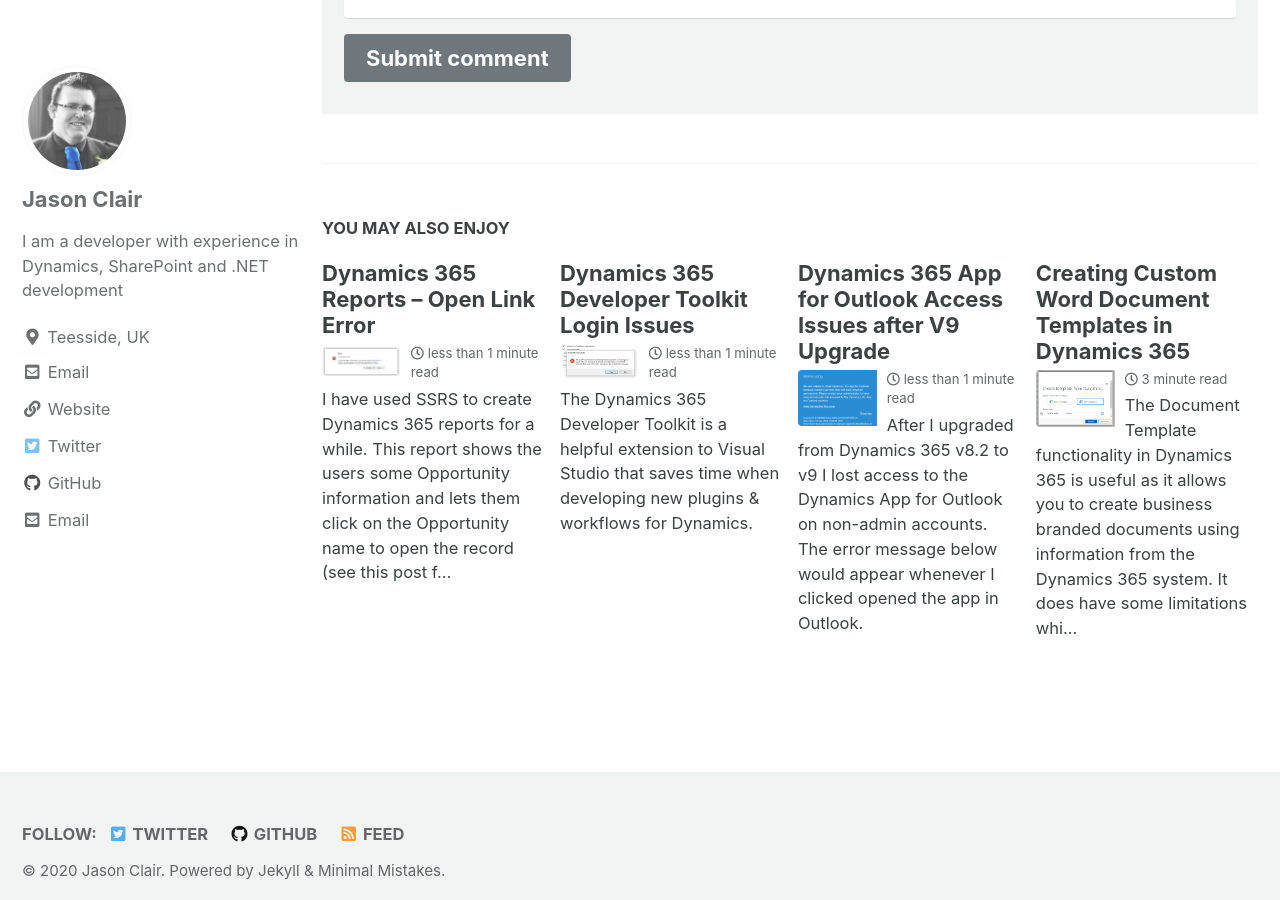
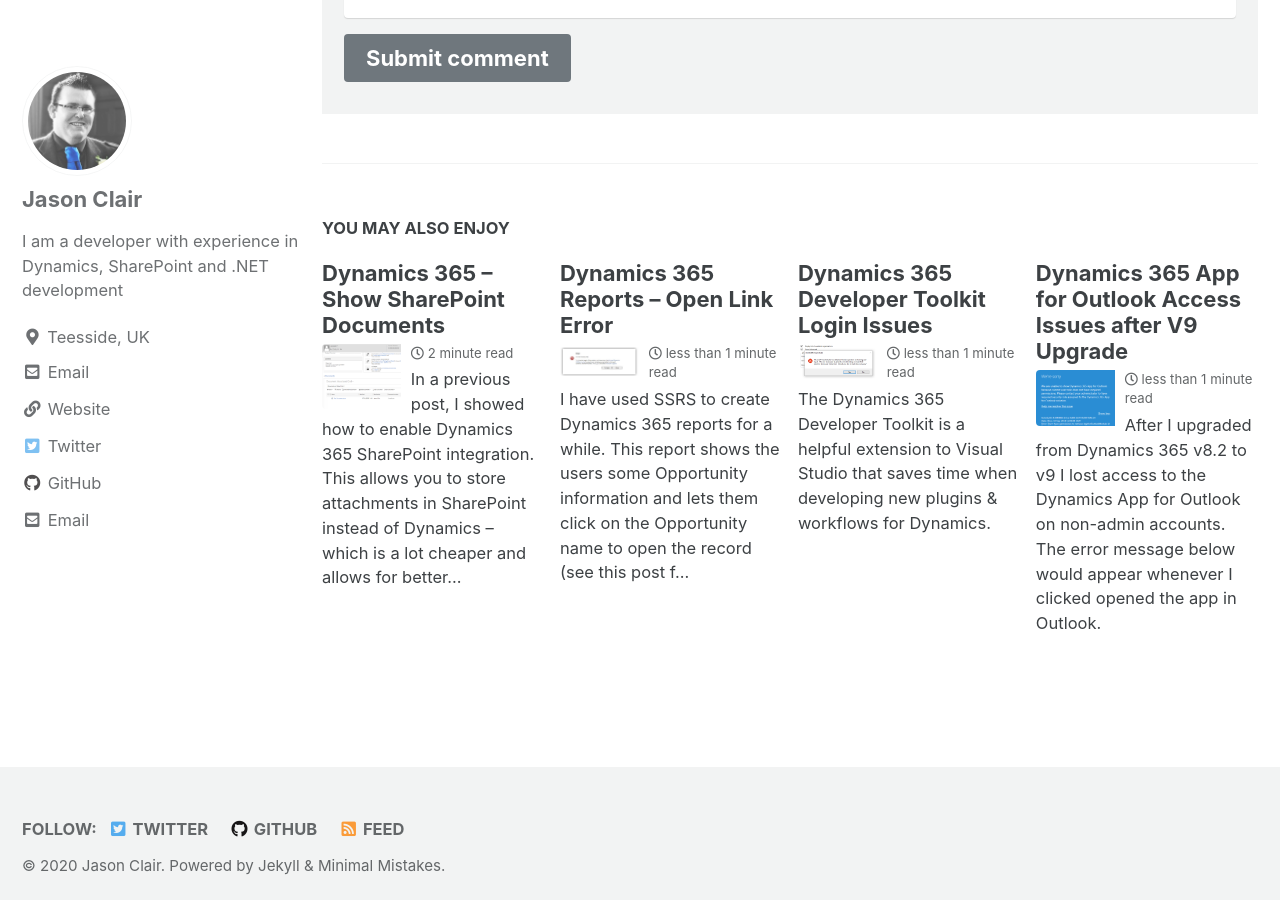
Before and after one commit to JasonClair/JasonClair.Github.IO, a Jekyll site: the page built from _posts/2019-02-14-Dynamics-365-Enable-SharePoint-Document-Management.md, in a window 1280 px wide and 900 px high, scrolled down 7049 px. Built offline with Jekyll 4.4.1, drawn with Linux system fonts in a browser that asks for light colours; cached includes are drawn as plain includes; part of the change alters nothing that is shown; some of the changed text lies outside the part shown.

Commit message:
added extra posts

````diff
--- a/_posts/2019-02-14-Dynamics-365-Enable-SharePoint-Document-Management.md
+++ b/_posts/2019-02-14-Dynamics-365-Enable-SharePoint-Document-Management.md
@@ -54,7 +54,7 @@ The documents are then accessible from within a record using the navigation menu
 
 ![Navigation Menu shows Documents under Related Items](/assets/images/posts/enable-sharepoint-document-management/5_NavigateToDocuments.png)
 
-It is not possible to add a sub-grid for SharePoint Documents to the page out of the box. I have create another post which shows how you can use an IFrame to achieve this.
+It is not possible to add a sub-grid for SharePoint Documents to the page out of the box. I have created another [post](/dynamics/dynamics-365-show-sharepoint-documents-on-form) which shows how you can use an IFrame to achieve this.
 
 ![The view from within Dynamics](/assets/images/posts/enable-sharepoint-document-management/6_DocumentsShown.png)
 
--- /dev/null
+++ b/_posts/2019-02-17-Dynamics-365-Show-SharePoint-Documents-On-Form.md
@@ -0,0 +1,106 @@
+---
+title: "Dynamics 365 – Show SharePoint Documents"
+last_modified_at: 2019-02-17T18:00:00-00:00
+categories:
+  - Dynamics
+tags:
+  - SharePoint
+header:
+  teaser: /assets/images/posts/show-sharepoint-documents/DocumentsShown.png
+classes: wide
+comments: true
+---
+
+In a previous [post](/dynamics/Dynamics-365-Enable-SharePoint-Document-Management), I showed how to enable Dynamics 365 SharePoint integration. This allows you to store attachments in SharePoint instead of Dynamics – which is a lot cheaper and allows for better document management.
+
+One of the issues with using SharePoint to store the attachments is that they cannot be shown on Dynamics forms out of the box. This means that the user has to use the navigation menu to see them. In my experience this can cause frustration for the users.
+
+This is an easy fix by using JavaScript and an IFrame on the form. The content of the IFrame is set by JavaScript. In my case, I have also used a separate tab to have the IFrame in. I do this so that I can hide the entire section if there is no associated Document Location.
+
+This idea was originally found on [Jason Lattimer’s blog](https://jlattimer.blogspot.com/2017/01/show-sharepoint-documents-on-main-form.html){:target="_blank"}, but I have modified it for my own needs by adding the tab functionality. I have also updated the code to use formContext instead of Xrm.Page to future proof it.
+
+## Form Setup
+
+I use the components below on my form. I recommend using the settings in the IFrame to give the cleanest look, but these changeable based on your requirements.
+
+* Tab
+* IFrame
+* * Restrict cross-frame scripting has to be disabled
+* * Number of Rows set to 34
+* * Scrolling set to Never
+* * Display Border disabled
+
+## Script Setup
+
+The following script then needs to be added to the on-load event of the Form with the formContext passed as the initial variable & then the tab name and IFrame name following it.
+
+``` javascript
+/// Show Documents subgrid on the main form
+function setDocumentsIFrame(executionContext, tabName, iframeName) {
+    var formContext = executionContext.getFormContext();
+
+    // Hide the tab until we're sure there's something to show
+    var tab = formContext.ui.tabs.get(tabName);
+    if (tab === null) {
+        console.log("Could not find tab: " + tabName);
+        return;
+    }
+    tab.setVisible(false);
+
+    // Only want to run the code if the record is just being created, otherwise
+    // there will no documents to show anyway
+    if (formContext.ui.getFormType() !== 1) {
+        var iframe = formContext.getControl(iframeName);
+        if (iframe === null) {
+            console.log("Could not find iframe: " + iframeName);
+            return;
+        }
+
+        var id = formContext.data.entity.getId().replace("{", "").replace("}", "");
+
+        // Query SharePoint Documents Locations to find any records which are related to the
+        // record we are currently viewing
+        var req = new XMLHttpRequest();
+        req.open("GET",
+            formContext.context.getClientUrl() +
+            "/api/data/v8.0/sharepointdocumentlocations?$select=_regardingobjectid_value&$filter=_regardingobjectid_value eq " +
+            id, true);
+        req.setRequestHeader("OData-MaxVersion", "4.0");
+        req.setRequestHeader("OData-Version", "4.0");
+        req.setRequestHeader("Accept", "application/json");
+        req.setRequestHeader("Content-Type", "application/json; charset=utf-8");
+        req.setRequestHeader("Prefer", "odata.include-annotations=\"OData.Community.Display.V1.FormattedValue\"");
+        req.onreadystatechange = function () {
+            if (this.readyState === 4) {
+                req.onreadystatechange = null;
+                if (this.status === 200) {
+                    var results = JSON.parse(this.response);
+                    if (results.value.length > 0) {
+                        // If we have any related items then show the tab and set the IFrame URL accordingly
+                        tab.setVisible(true);
+                        var url = formContext.context.getClientUrl() +
+                            "/userdefined/areas.aspx?formid=ab44efca-df12-432e-a74a-83de61c3f3e9&inlineEdit=1&navItemName=Documents&oId=%7b" +
+                            formContext.data.entity.getId().replace("{", "").replace("}", "") +
+                            "%7d&oType=" +
+                            formContext.context.getQueryStringParameters().etc +
+                            "&pagemode=iframe&rof=true&security=852023&tabSet=areaSPDocuments&theme=Outlook15White";
+                        iframe.setSrc(url);
+                    } else {
+                        tab.setVisible(false);
+                    }
+
+                } else {
+                    alert(this.statusText);
+                }
+            }
+        };
+        req.send();
+    }
+}
+```
+
+## Finished Product
+
+After the form & script have been updated, the documents sub- grid should appear on the form as below.
+
+![Documents showing in sub-grid on the Accounts Main Form](/assets/images/posts/show-sharepoint-documents/DocumentsShown.png)
````
Also changed, not shown: assets/images/posts/show-sharepoint-documents/DocumentsShown.png (added).
